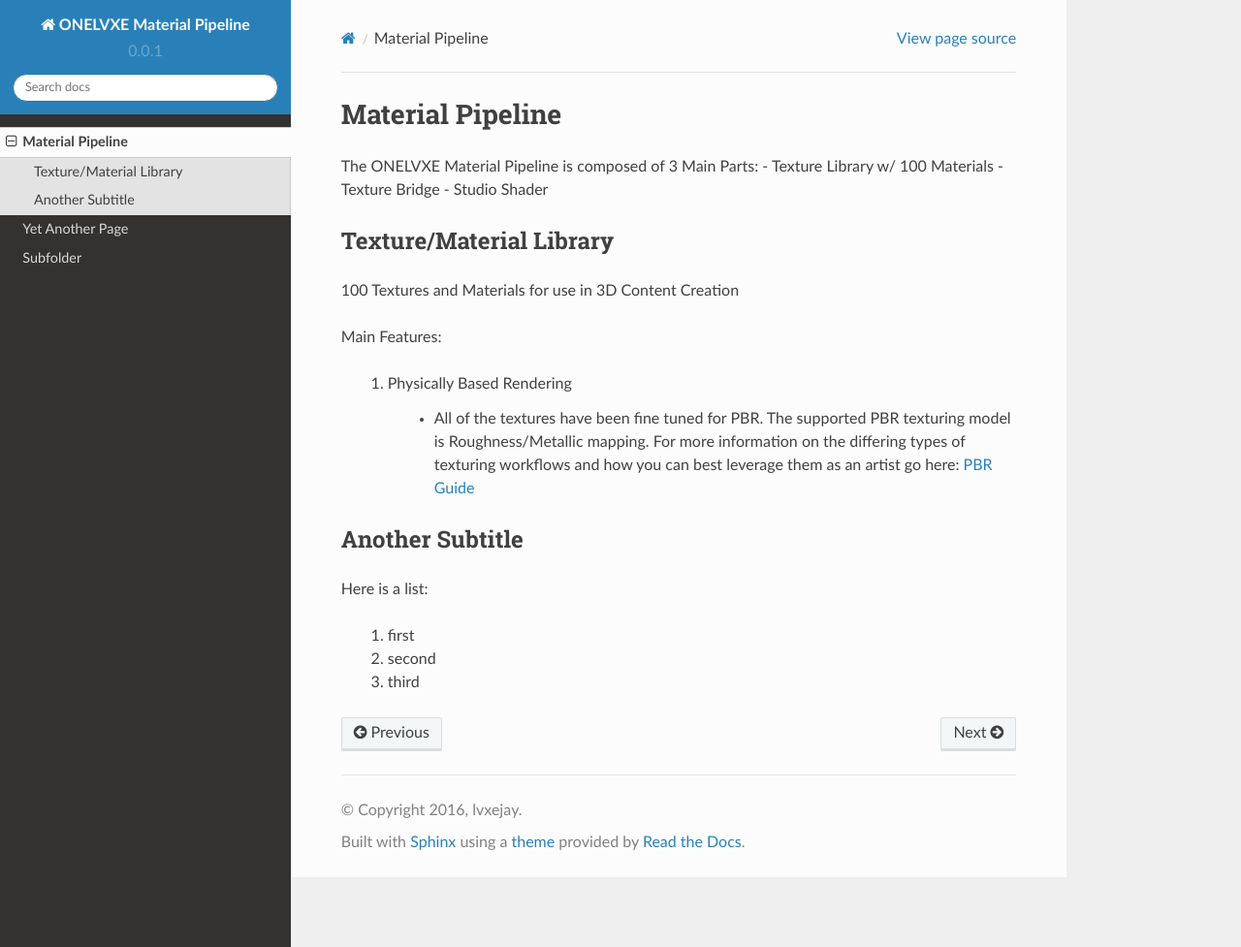
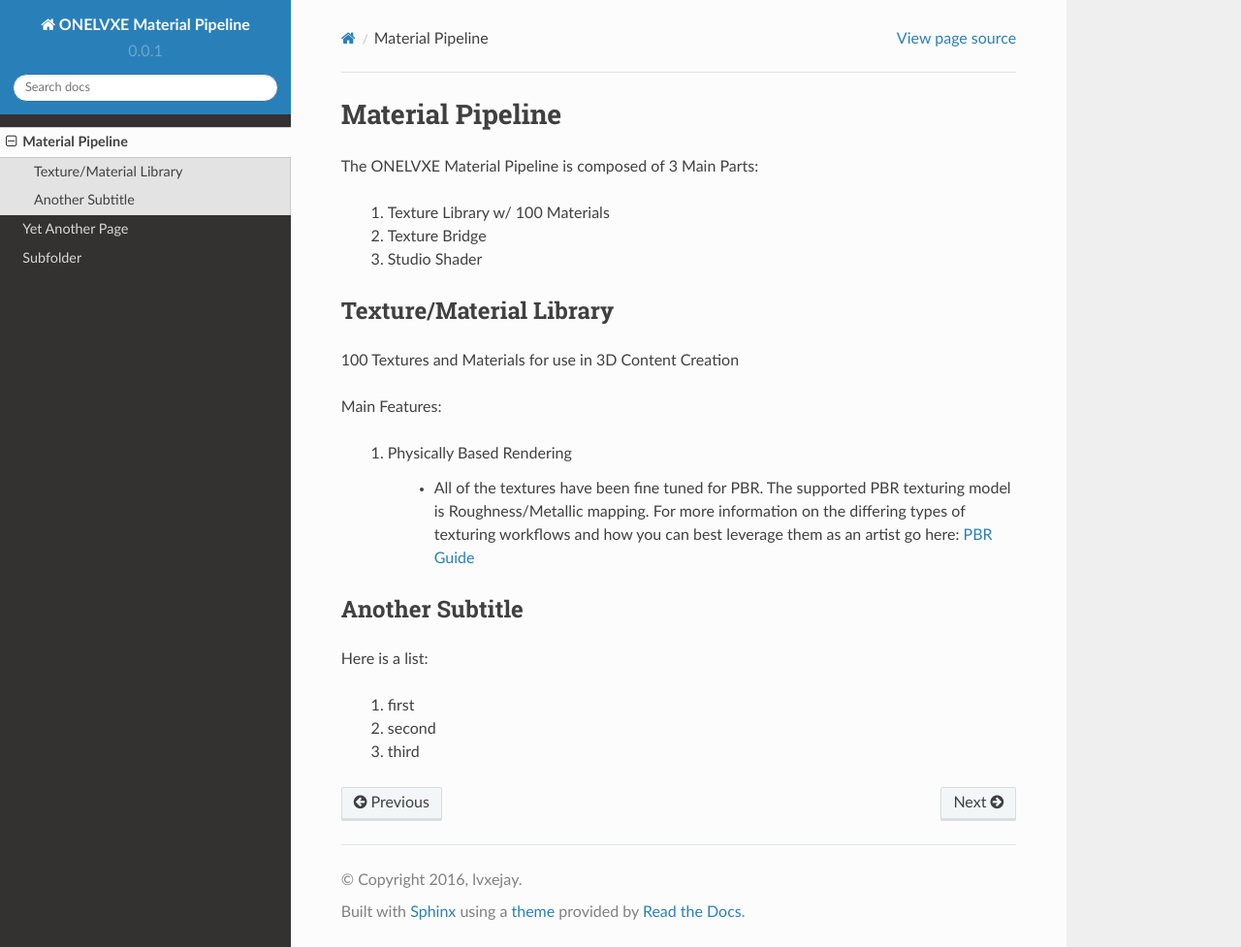
Before and after one commit to lvxejay/onelvxe-material-pipeline, a Sphinx documentation site: the page built from docs/second_page.rst, in a window 1280 px wide and 977 px high. Shown: the whole window at 97% size. Built offline with Sphinx 7.4.7 and the Read the Docs theme 2.0.0, drawn with Linux system fonts in a browser that asks for light colours; part of the change alters nothing that is shown.

```diff
--- a/docs/second_page.rst
+++ b/docs/second_page.rst
@@ -2,9 +2,10 @@ Material Pipeline
 ********************
 
 The ONELVXE Material Pipeline is composed of 3 Main Parts:
-- Texture Library w/ 100 Materials
-- Texture Bridge
-- Studio Shader
+
+    1. Texture Library w/ 100 Materials
+    2. Texture Bridge
+    3. Studio Shader
 
 
 Texture/Material Library
```
